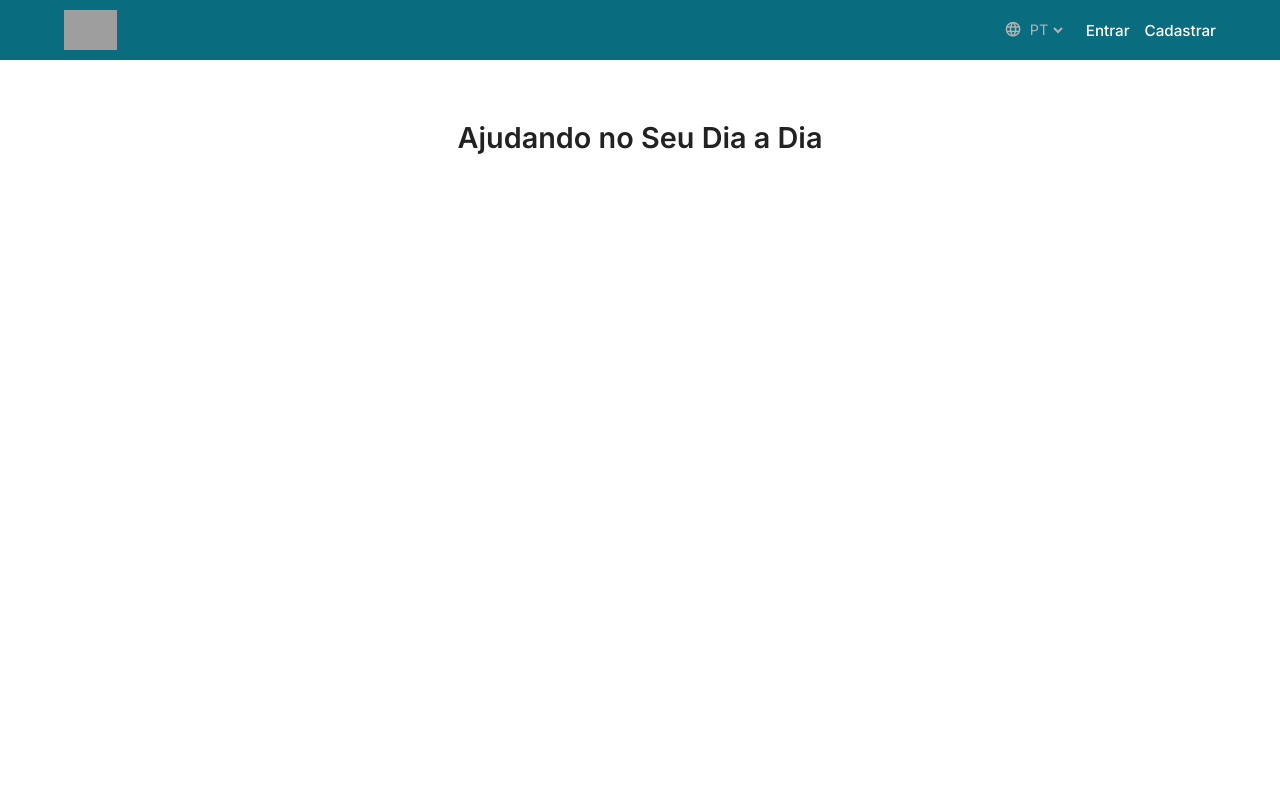
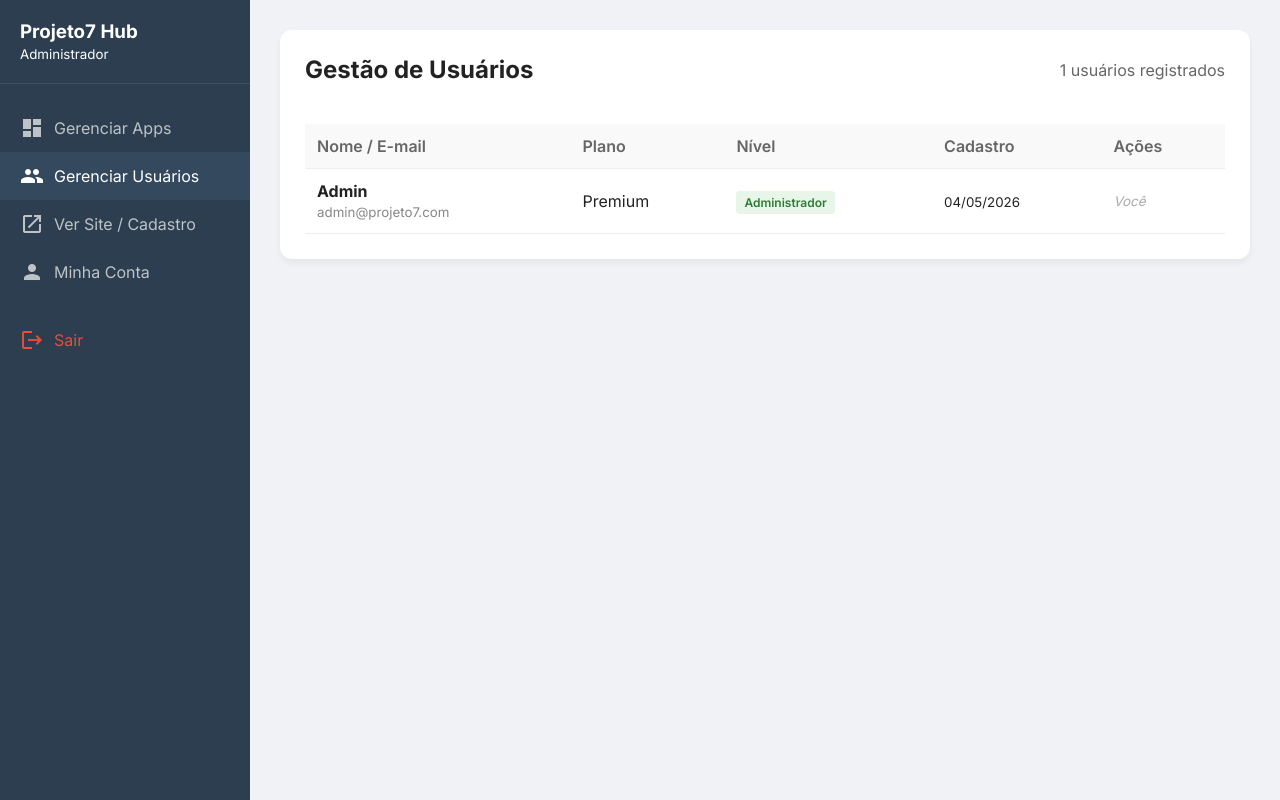
Before and after one commit to edircesar/appprojeto7, a PHP site: page /admin/usuarios in a window 1280 px wide. Run offline with PHP 8.4, Linux system fonts and the light colour scheme; a user stored in the database is signed in; data comes from the database, SQL or seed files in the repository; grey boxes are pictures that could not be loaded.

Commit message:
Admin: Adicionada gestão de usuários (Listar e Alternar Admin)

```diff
--- a/admin/dashboard.php
+++ b/admin/dashboard.php
@@ -94,6 +94,7 @@
             </div>
             <ul class="sidebar-menu">
                 <li><a href="dashboard" class="active"><span class="material-icons">dashboard</span> Gerenciar Apps</a></li>
+                <li><a href="usuarios"><span class="material-icons">people</span> Gerenciar Usuários</a></li>
                 <li><a href="/" target="_blank"><span class="material-icons">launch</span> Ver Site / Cadastro</a></li>
                 <li><a href="perfil"><span class="material-icons">person</span> Minha Conta</a></li>
                 <li style="margin-top: 20px;"><a href="../api/logout.php" style="color: #e74c3c;"><span class="material-icons">logout</span> Sair</a></li>
--- a/admin/perfil.php
+++ b/admin/perfil.php
@@ -63,7 +63,8 @@
                 <small>Administrador</small>
             </div>
             <ul class="sidebar-menu">
-                <li><a href="dashboard"><span class="material-icons">dashboard</span> Dashboard</a></li>
+                <li><a href="dashboard"><span class="material-icons">dashboard</span> Gerenciar Apps</a></li>
+                <li><a href="usuarios"><span class="material-icons">people</span> Gerenciar Usuários</a></li>
                 <li><a href="/" target="_blank"><span class="material-icons">launch</span> Ver Site / Cadastro</a></li>
                 <li><a href="perfil" class="active"><span class="material-icons">person</span> Minha Conta</a></li>
                 <li style="margin-top: 20px;"><a href="../api/logout.php" style="color: #e74c3c;"><span class="material-icons">logout</span> Sair</a></li>
--- /dev/null
+++ b/admin/usuarios.php
@@ -0,0 +1,144 @@
+<?php
+session_start();
+require_once __DIR__ . '/../api/db.php';
+
+if (!isset($_SESSION['user_id']) || !$_SESSION['is_admin']) {
+    header("Location: login");
+    exit;
+}
+
+// Handle Toggle Admin
+if (isset($_GET['toggle_admin'])) {
+    $id = (int)$_GET['toggle_admin'];
+    // Prevent self-demotion for safety
+    if ($id !== $_SESSION['user_id']) {
+        $stmt = $pdo->prepare("UPDATE users SET is_admin = NOT is_admin WHERE id = ?");
+        $stmt->execute([$id]);
+    }
+    header("Location: usuarios");
+    exit;
+}
+
+// Handle Delete User
+if (isset($_GET['delete'])) {
+    $id = (int)$_GET['delete'];
+    if ($id !== $_SESSION['user_id']) {
+        $stmt = $pdo->prepare("DELETE FROM users WHERE id = ?");
+        $stmt->execute([$id]);
+    }
+    header("Location: usuarios");
+    exit;
+}
+
+$users = $pdo->query("SELECT id, name, email, plan, is_admin, created_at FROM users ORDER BY id DESC")->fetchAll();
+?>
+<!DOCTYPE html>
+<html lang="pt-BR">
+<head>
+    <meta charset="UTF-8">
+    <meta name="viewport" content="width=device-width, initial-scale=1.0">
+    <title>Usuários - Painel Admin</title>
+    <link href="https://fonts.googleapis.com/icon?family=Material+Icons" rel="stylesheet">
+    <link rel="stylesheet" href="../assets/css/style.css">
+    <style>
+        .admin-layout { display: flex; min-height: 100vh; }
+        .sidebar { width: 250px; background: #2c3e50; color: white; padding: 20px 0; flex-shrink: 0; }
+        .sidebar-header { padding: 0 20px 20px; border-bottom: 1px solid #3e4f5f; margin-bottom: 20px; }
+        .sidebar-menu { list-style: none; padding: 0; }
+        .sidebar-menu li a {
+            display: flex; align-items: center; gap: 10px; padding: 12px 20px;
+            color: #bdc3c7; text-decoration: none; transition: 0.3s;
+        }
+        .sidebar-menu li a:hover, .sidebar-menu li a.active { background: #34495e; color: white; }
+        .main-content { flex: 1; padding: 30px; background: #f0f2f5; }
+        .card { background: white; padding: 25px; border-radius: 12px; box-shadow: 0 4px 6px rgba(0,0,0,0.05); }
+        table { width: 100%; border-collapse: collapse; margin-top: 20px; }
+        th, td { padding: 12px; text-align: left; border-bottom: 1px solid #eee; }
+        th { background: #f9f9f9; color: #666; font-weight: 600; }
+        .badge { padding: 4px 8px; border-radius: 4px; font-size: 0.75rem; font-weight: 600; }
+        .badge-admin { background: #e8f5e9; color: #2e7d32; }
+        .badge-user { background: #e3f2fd; color: #1565c0; }
+        .btn-small { padding: 6px 10px; font-size: 0.75rem; display: inline-flex; align-items: center; gap: 4px; }
+        .btn-outline { border: 1px solid #ddd; background: white; color: #666; }
+        .btn-outline:hover { background: #f5f5f5; }
+        .btn-danger { background: #fee2e2; color: #991b1b; }
+        .btn-danger:hover { background: #fecaca; }
+    </style>
+</head>
+<body style="padding-top: 0;">
+
+    <div class="admin-layout">
+        <aside class="sidebar">
+            <div class="sidebar-header">
+                <h3>Projeto7 Hub</h3>
+                <small>Administrador</small>
+            </div>
+            <ul class="sidebar-menu">
+                <li><a href="dashboard"><span class="material-icons">dashboard</span> Gerenciar Apps</a></li>
+                <li><a href="usuarios" class="active"><span class="material-icons">people</span> Gerenciar Usuários</a></li>
+                <li><a href="/" target="_blank"><span class="material-icons">launch</span> Ver Site / Cadastro</a></li>
+                <li><a href="perfil"><span class="material-icons">person</span> Minha Conta</a></li>
+                <li style="margin-top: 20px;"><a href="../api/logout.php" style="color: #e74c3c;"><span class="material-icons">logout</span> Sair</a></li>
+            </ul>
+        </aside>
+
+        <main class="main-content">
+            <div class="card">
+                <div style="display: flex; justify-content: space-between; align-items: center; margin-bottom: 20px;">
+                    <h2>Gestão de Usuários</h2>
+                    <span style="color: #666;"><?php echo count($users); ?> usuários registrados</span>
+                </div>
+
+                <div style="overflow-x: auto;">
+                    <table>
+                        <thead>
+                            <tr>
+                                <th>Nome / E-mail</th>
+                                <th>Plano</th>
+                                <th>Nível</th>
+                                <th>Cadastro</th>
+                                <th>Ações</th>
+                            </tr>
+                        </thead>
+                        <tbody>
+                            <?php foreach ($users as $user): ?>
+                            <tr>
+                                <td>
+                                    <strong><?php echo htmlspecialchars($user['name']); ?></strong><br>
+                                    <small style="color: #888;"><?php echo htmlspecialchars($user['email']); ?></small>
+                                </td>
+                                <td><span style="text-transform: capitalize;"><?php echo $user['plan']; ?></span></td>
+                                <td>
+                                    <?php if ($user['is_admin']): ?>
+                                        <span class="badge badge-admin">Administrador</span>
+                                    <?php else: ?>
+                                        <span class="badge badge-user">Usuário Básico</span>
+                                    <?php endif; ?>
+                                </td>
+                                <td><small><?php echo date('d/m/Y', strtotime($user['created_at'])); ?></small></td>
+                                <td>
+                                    <div style="display: flex; gap: 8px;">
+                                        <?php if ($user['id'] !== $_SESSION['user_id']): ?>
+                                            <a href="?toggle_admin=<?php echo $user['id']; ?>" class="btn btn-small btn-outline" title="Alternar Nível de Acesso">
+                                                <span class="material-icons" style="font-size: 16px;">manage_accounts</span>
+                                                <?php echo $user['is_admin'] ? 'Rebaixar' : 'Promover'; ?>
+                                            </a>
+                                            <a href="?delete=<?php echo $user['id']; ?>" class="btn btn-small btn-danger" onclick="return confirm('Tem certeza que deseja excluir este usuário?')" title="Excluir Usuário">
+                                                <span class="material-icons" style="font-size: 16px;">delete</span>
+                                            </a>
+                                        <?php else: ?>
+                                            <small style="color: #aaa; font-style: italic;">Você</small>
+                                        <?php endif; ?>
+                                    </div>
+                                </td>
+                            </tr>
+                            <?php endforeach; ?>
+                        </tbody>
+                    </table>
+                </div>
+            </div>
+        </main>
+    </div>
+
+</body>
+</html>
```
